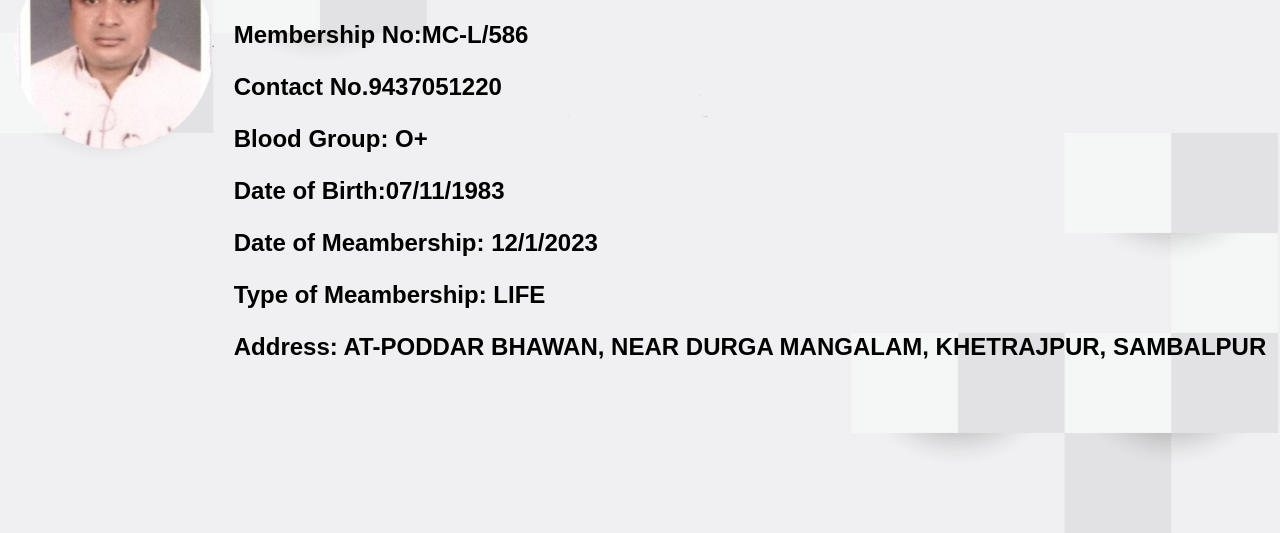
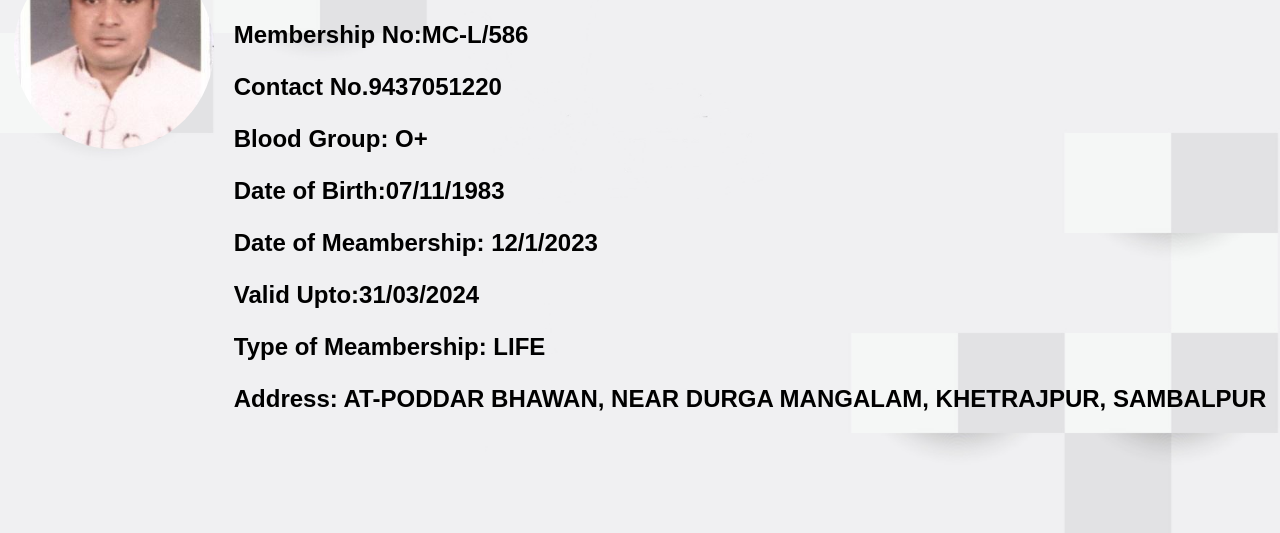
Before and after one commit to mahanadiclub/SURAJ-PODDAR, a plain HTML site: page index.html in a window 1280 px wide. Shown: the part 267-800 px from the top of the page. Drawn offline with Linux system fonts and the light colour scheme.

Commit message:
Update index.html

```diff
--- a/index.html
+++ b/index.html
@@ -85,6 +85,7 @@
             <p>Blood Group: O+</p>
             <p>Date of Birth:07/11/1983</p>
             <p>Date of Meambership: 12/1/2023</p>
+            <p>Valid Upto:31/03/2024</p>
             <p>Type of Meambership: LIFE </p>
             <p>Address: AT-PODDAR BHAWAN, NEAR DURGA MANGALAM, KHETRAJPUR, SAMBALPUR</p>
         </div>
```
